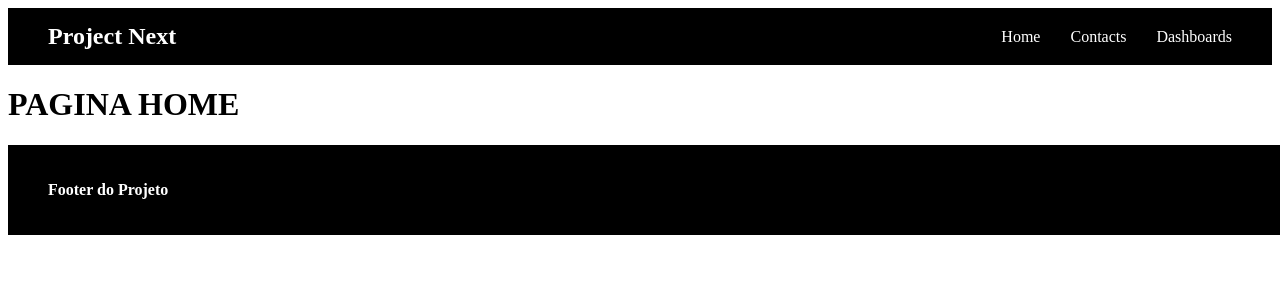
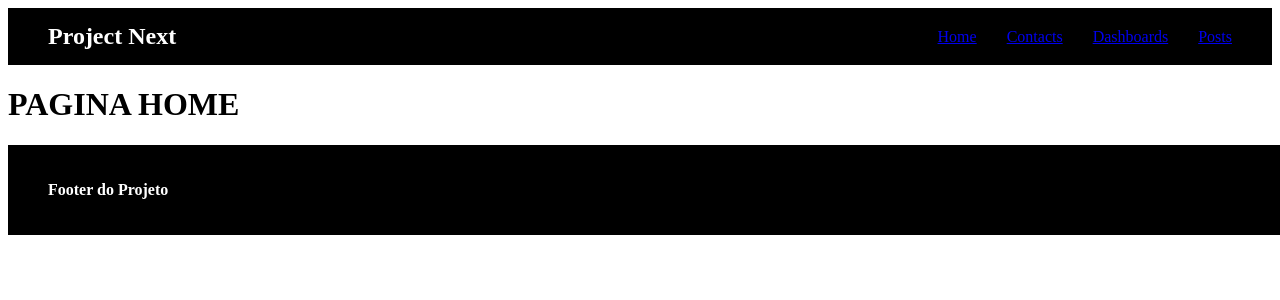
Before and after one commit to rafael-ferrom/nextlrn, a Next.js app: page / in a window 1280 px wide. Shown: the top 300 px of the page. Built offline with nearby package versions, Linux system fonts and the light colour scheme.

Commit message:
feat: implements new route ways for link

```diff
--- a/src/components/Header/Header.tsx
+++ b/src/components/Header/Header.tsx
@@ -1,3 +1,5 @@
+import Link from "next/link";
+
 const Header = () => {
   return (
     <header
@@ -30,9 +32,10 @@ const Header = () => {
               padding: 0,
             }}
           >
-            <li>Home</li>
-            <li>Contacts</li>
-            <li> Dashboards</li>
+            <Link href="/">Home</Link>
+            <Link href="/contacts">Contacts</Link>
+            <Link href="/dashboards"> Dashboards</Link>
+            <Link href="/posts">Posts</Link>
           </ul>
         </nav>
       </div>
```
